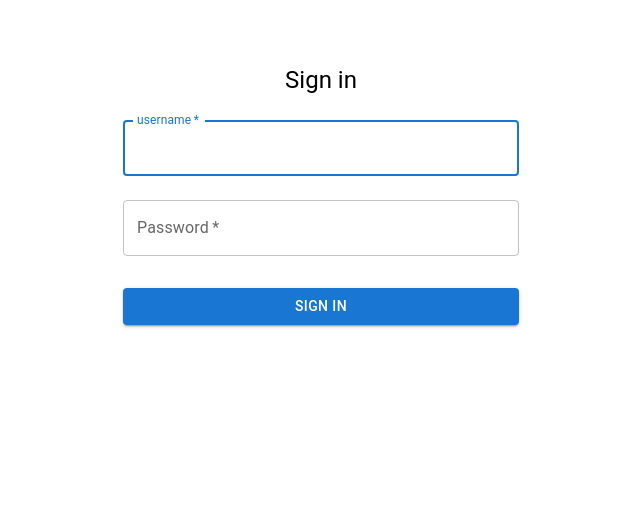
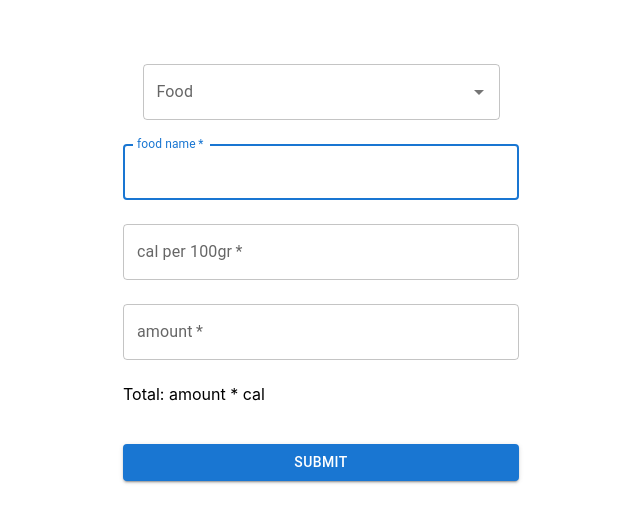
Before and after one commit to eli-afshar/daily-food-tracker, a React (Create React App) app: page / in a window 1280 px wide. Shown: the top 522 px of the page, without its empty margins (319-959 px from the left). Built offline with nearby package versions, Linux system fonts and the light colour scheme.

Commit message:
add main form page

```diff
--- a/package.json
+++ b/package.json
@@ -6,6 +6,8 @@
     "@emotion/react": "^11.11.0",
     "@emotion/styled": "^11.11.0",
     "@mui/material": "^5.13.2",
+    "@mui/styled-engine-sc": "^5.12.0",
+    "@mui/x-date-pickers": "^6.5.0",
     "@testing-library/jest-dom": "^5.16.5",
     "@testing-library/react": "^13.4.0",
     "@testing-library/user-event": "^13.5.0",
@@ -14,10 +16,12 @@
     "@types/react": "^18.2.7",
     "@types/react-dom": "^18.2.4",
     "axios": "^1.4.0",
+    "dayjs": "^1.11.7",
     "react": "^18.2.0",
     "react-dom": "^18.2.0",
     "react-hook-form": "^7.43.9",
     "react-scripts": "5.0.1",
+    "styled-components": "^5.3.11",
     "typescript": "^4.9.5",
     "web-vitals": "^2.1.4"
   },
--- a/src/App.tsx
+++ b/src/App.tsx
@@ -1,17 +1,16 @@
 import "./App.css";
 import { LoginForm } from "./containers/loginPage/LoginForm";
+import { MainForm } from "./containers/mainPage/MainForm";
 
 function App() {
   const isLoggedIn = false;
   return isLoggedIn ? (
-    <div className="App">
-      <header className="App-header">
-        <p>hello world.</p>
-      </header>
-    </div>
+    <>
+      <LoginForm />
+    </>
   ) : (
     <>
-      <LoginForm />
+      <MainForm />
     </>
   );
 }
--- /dev/null
+++ b/src/containers/mainPage/MainForm.tsx
@@ -0,0 +1,66 @@
+import Button from "@mui/material/Button";
+import TextField from "@mui/material/TextField";
+import Box from "@mui/material/Box";
+import Container from "@mui/material/Container";
+import Autocomplete from "@mui/material/Autocomplete";
+
+export const MainForm = () => {
+  return (
+    <Container component="main" maxWidth="xs">
+      <Box
+        sx={{
+          marginTop: 8,
+          display: "flex",
+          flexDirection: "column",
+          alignItems: "center",
+        }}
+      >
+        <Autocomplete
+          disablePortal
+          id="combo-box-demo"
+          options={["Rice", "Chicken", "Meat", "Cheese", "Peach", "Grape"]}
+          sx={{ width: 357 }}
+          renderInput={(params) => <TextField {...params} label="Food" />}
+        />
+        <Box component="form" noValidate sx={{ mt: 1 }}>
+          <TextField
+            margin="normal"
+            required
+            fullWidth
+            id="food name"
+            label="food name"
+            autoComplete="food name"
+            autoFocus
+          />
+          <TextField
+            margin="normal"
+            required
+            fullWidth
+            label="cal per 100gr"
+            id="cal per 100gr"
+            autoComplete="cal per 100gr"
+          />
+          <TextField
+            margin="normal"
+            required
+            fullWidth
+            type="number"
+            label="amount"
+            id="amount"
+            autoComplete="amount"
+          />
+          <p>Total: amount * cal</p>
+
+          <Button
+            type="submit"
+            fullWidth
+            variant="contained"
+            sx={{ mt: 3, mb: 2 }}
+          >
+            Submit
+          </Button>
+        </Box>
+      </Box>
+    </Container>
+  );
+};
--- a/src/containers/mainPage/components/DateAndTime.tsx
+++ /dev/null
@@ -1,5 +0,0 @@
-const DateAndTime = () => {
-  return <div>DateAndTime</div>;
-};
-
-export default DateAndTime;
```
Also changed, not shown: 2 other files (tests, documents, lock files or other folders).
